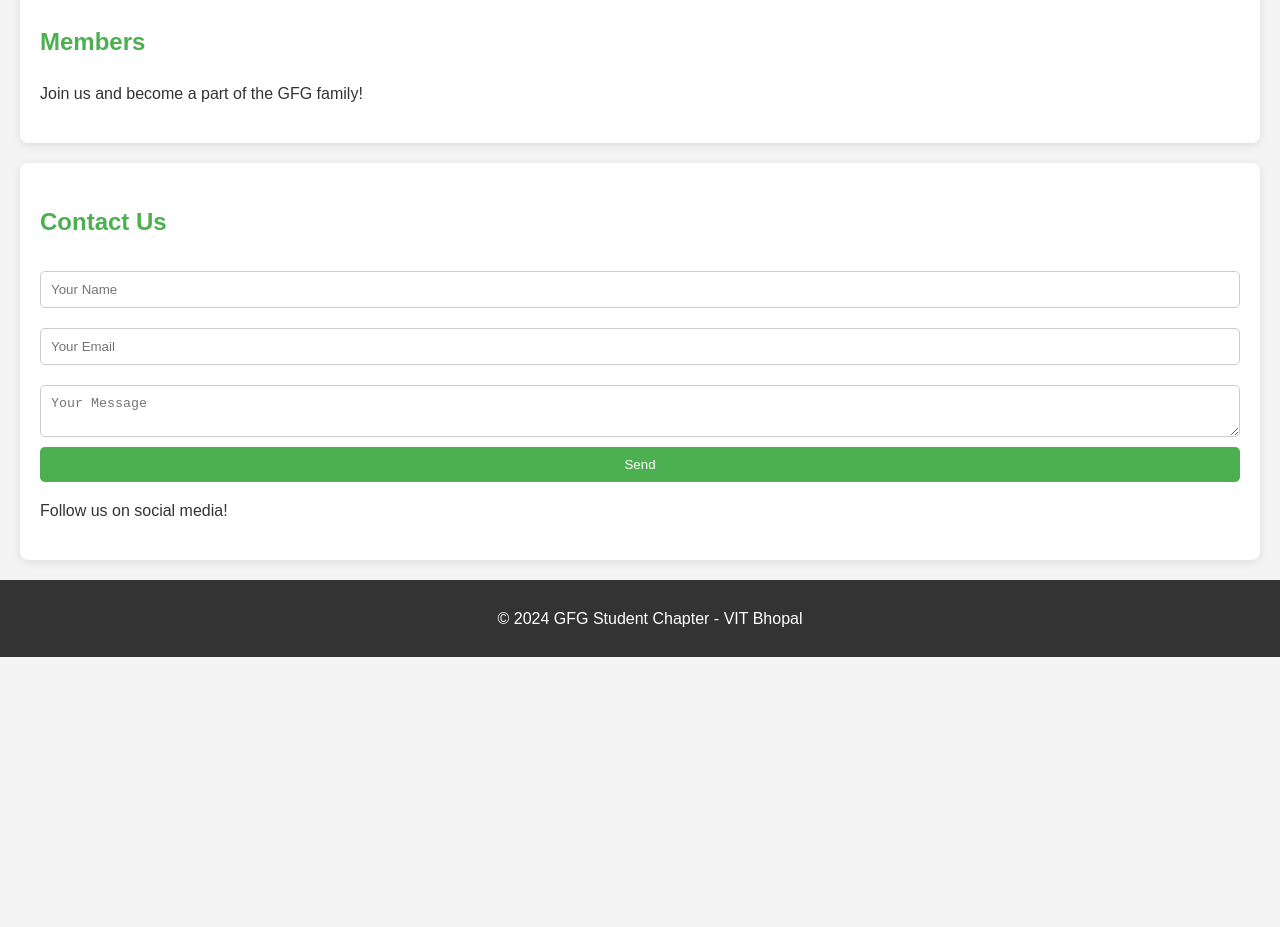
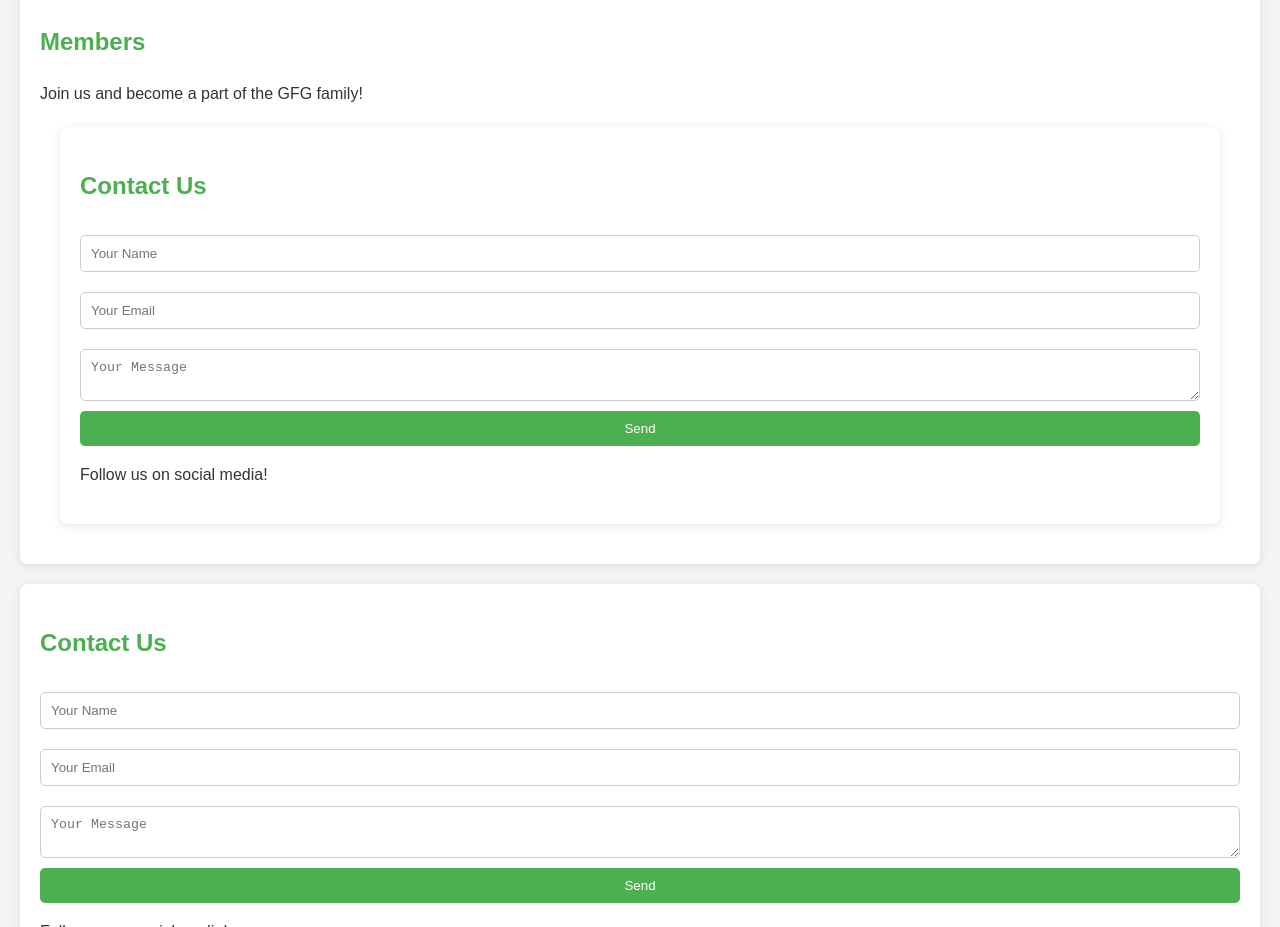
Before and after one commit to mkdirharsh108/harsh_TaskRound_GFG_VITB, a plain HTML site: page Website for GFG/index.html in a window 1280 px wide. Shown: the part 1220-2147 px from the top of the page. Before the commit the page ends 1877 px from the top, so only its background shows below. Drawn offline with Linux system fonts and the light colour scheme.

Commit message:
Update index.html

```diff
--- a/Website for GFG/index.html
+++ b/Website for GFG/index.html
@@ -39,6 +39,16 @@
     <section id="members">
         <h2>Members</h2>
         <p>Join us and become a part of the GFG family!</p>
+        <section id="contact">
+        <h2>Contact Us</h2>
+        <form id="contact-form">
+            <input type="text" id="name" placeholder="Your Name" required>
+            <input type="email" id="email" placeholder="Your Email" required>
+            <textarea id="message" placeholder="Your Message" required></textarea>
+            <button type="submit">Send</button>
+        </form>
+        <p>Follow us on social media!</p>
+    </section>
     </section>
 
     <section id="contact">
```
